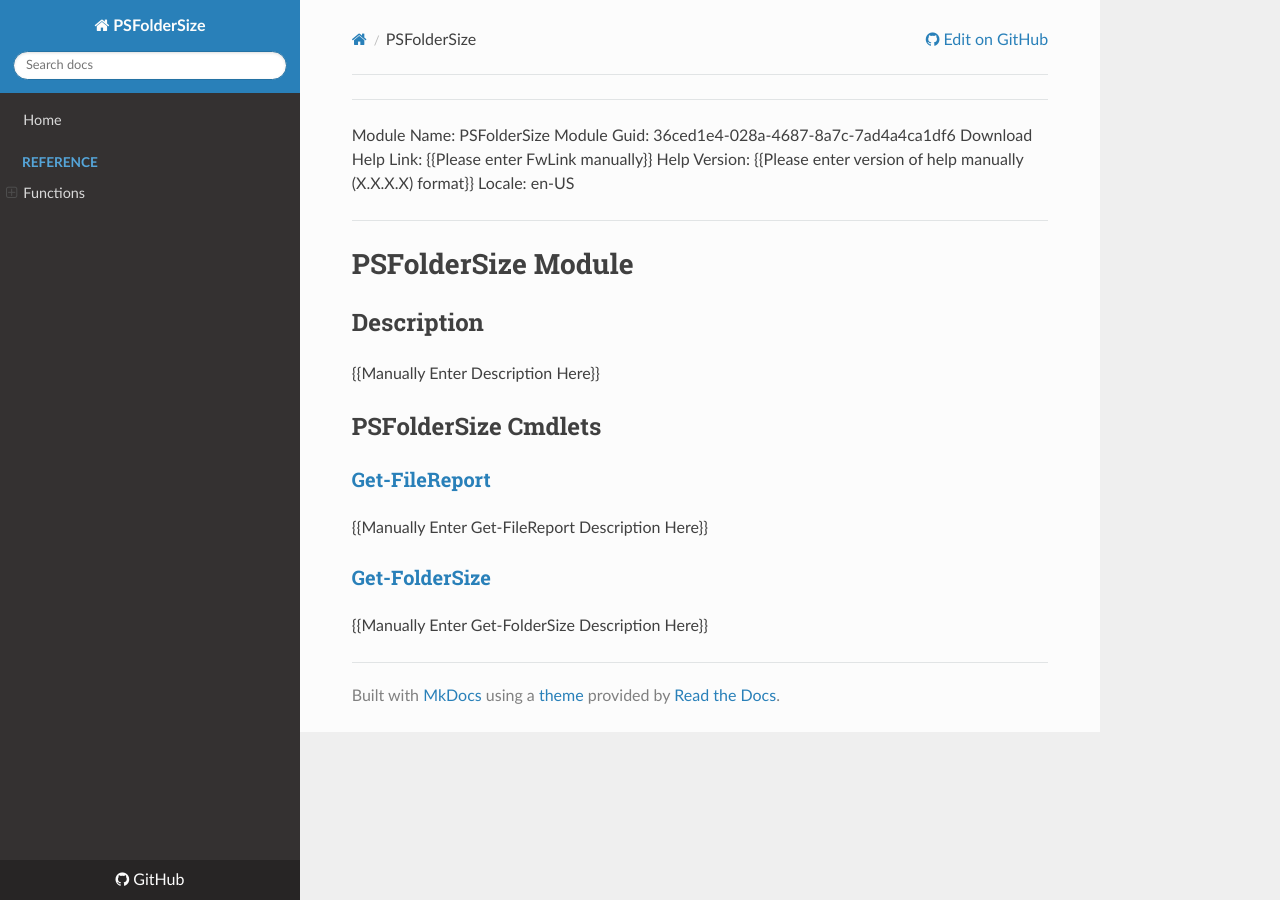
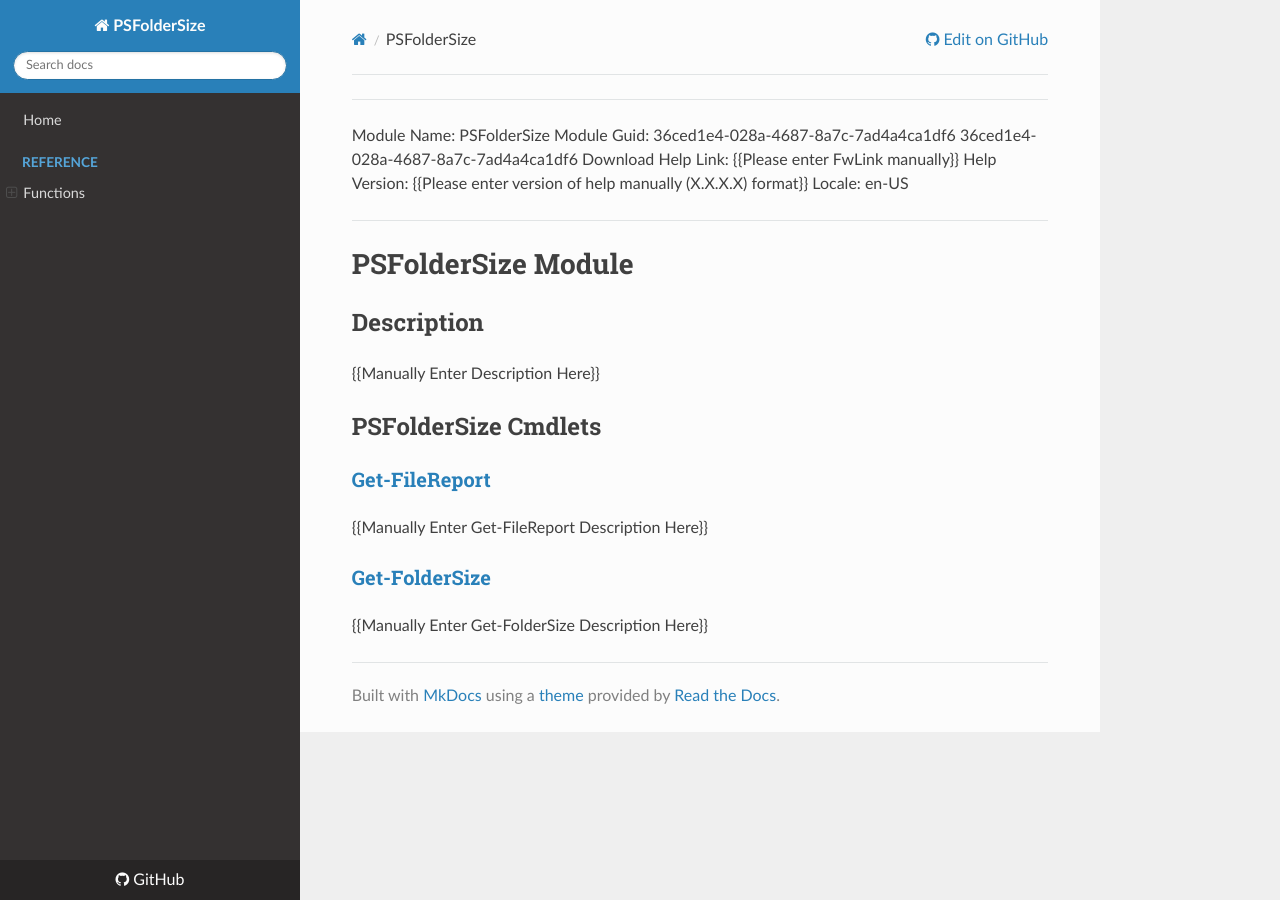
Before and after one commit to gngrninja/PSFolderSize, an MkDocs documentation site: the page built from docs/reference/functions/PSFolderSize.md, in a window 1280 px wide. Built offline with MkDocs 1.6.1, drawn with Linux system fonts in a browser that asks for light colours; nearby versions of some CDN libraries.

```diff
--- a/docs/reference/functions/PSFolderSize.md
+++ b/docs/reference/functions/PSFolderSize.md
@@ -1,6 +1,6 @@
 ---
 Module Name: PSFolderSize
-Module Guid: 36ced1e4-028a-4687-8a7c-7ad4a4ca1df6
+Module Guid: 36ced1e4-028a-4687-8a7c-7ad4a4ca1df6 36ced1e4-028a-4687-8a7c-7ad4a4ca1df6
 Download Help Link: {{Please enter FwLink manually}}
 Help Version: {{Please enter version of help manually (X.X.X.X) format}}
 Locale: en-US
```
Also changed, not shown: CHANGELOG.md (+7 -1 lines), 2 other files.
